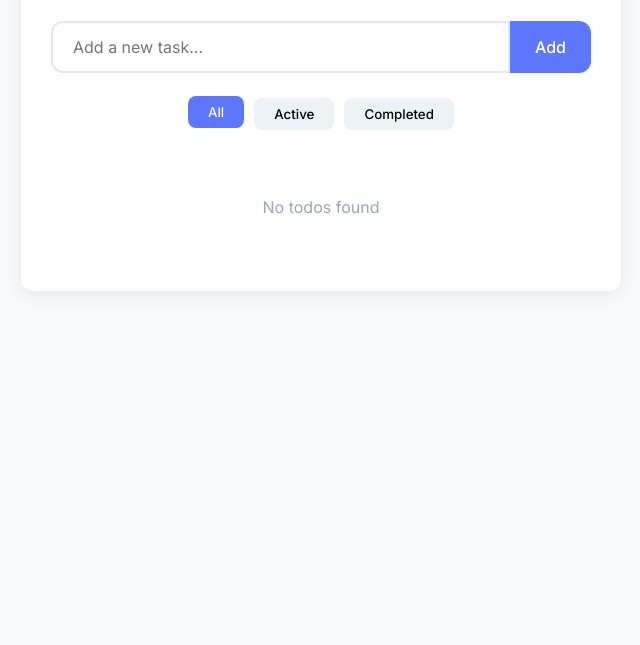
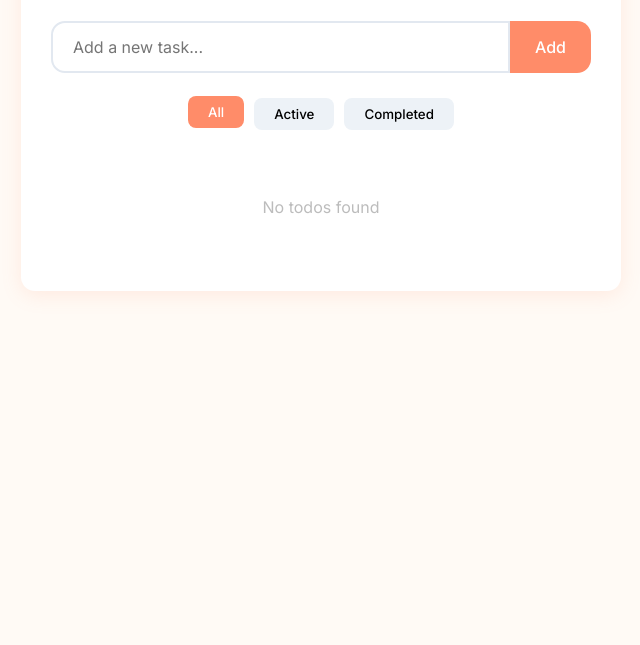
Before and after one commit to TatianaNikitenko/ToDoApp, a plain HTML site: page index.html in a window 1280 px wide. Shown: the part 155-800 px from the top of the page, without its empty margins (319-959 px from the left). Drawn offline with Linux system fonts and the light colour scheme.

Commit message:
Update style.css

```diff
--- a/style.css
+++ b/style.css
@@ -1,17 +1,48 @@
 /* styles.css */
 :root {
-    --primary-color: #5d78ff;
-    --primary-hover: #4a5fe0;
-    --danger-color: #ff5d5d;
-    --danger-hover: #e04a4a;
-    --text-color: #2d3748;
-    --text-light: #718096;
-    --bg-color: #f8fafc;
+    --primary-color: #ff8c69;
+    --primary-hover: #ff704f;
+    --danger-color: #ff5e78;
+    --danger-hover: #e04860;
+    --text-color: #3e3e3e;
+    --text-light: #a0a0a0;
+    --bg-color: #fffaf5;
     --card-bg: #ffffff;
-    --border-radius: 12px;
-    --shadow: 0 4px 20px rgba(0, 0, 0, 0.08);
-    --transition: all 0.3s cubic-bezier(0.4, 0, 0.2, 1);
+    --border-radius: 14px;
+    --shadow: 0 4px 20px rgba(255, 140, 105, 0.15);
+    --transition: all 0.3s ease;
 }
+h1 {
+    animation: popIn 0.6s ease;
+}
+
+@keyframes popIn {
+    0% {
+        opacity: 0;
+        transform: scale(0.9);
+    }
+    100% {
+        opacity: 1;
+        transform: scale(1);
+    }
+}
+
+@keyframes slideIn {
+    0% {
+        opacity: 0;
+        transform: translateX(-20px);
+    }
+    100% {
+        opacity: 1;
+        transform: translateX(0);
+    }
+}
+
+@keyframes fadeIn {
+    0% { opacity: 0; }
+    100% { opacity: 1; }
+}
+
 
 * {
     box-sizing: border-box;
```
